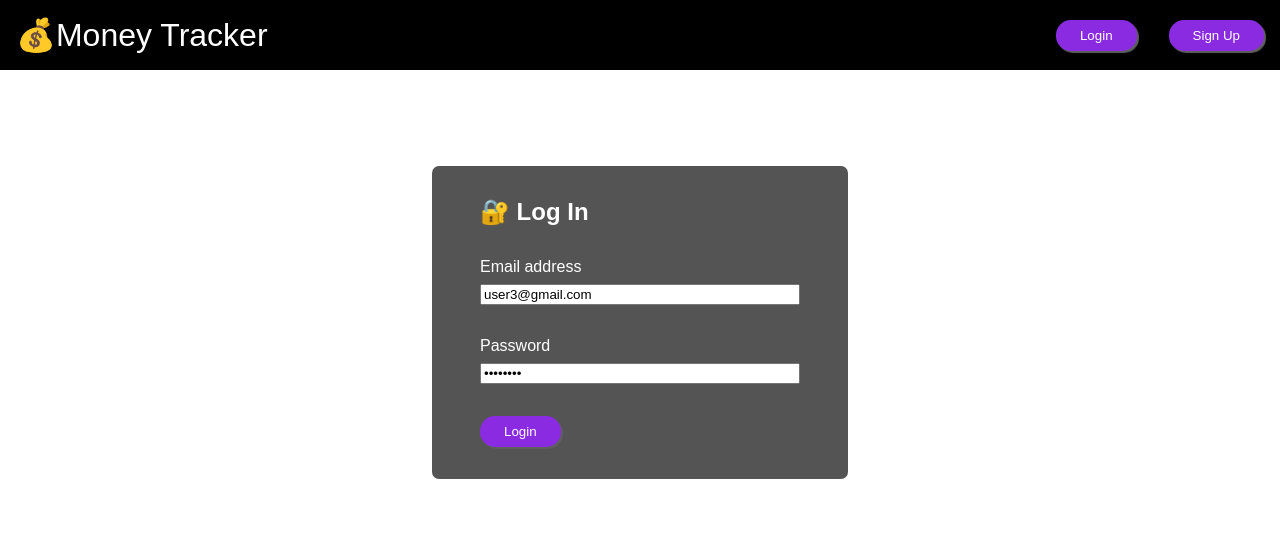
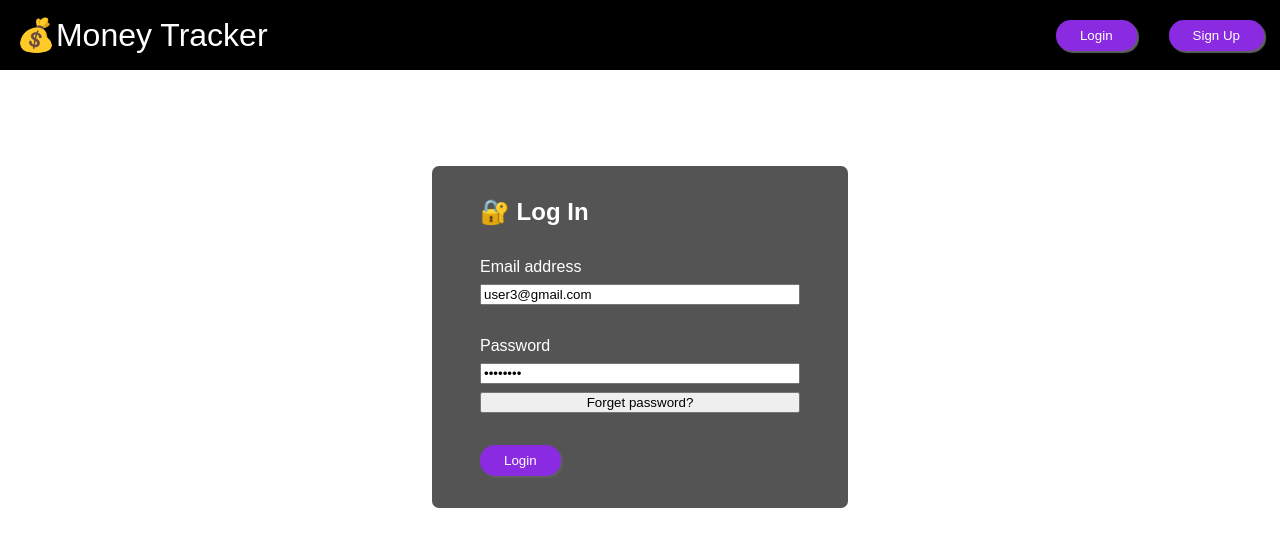
Before and after one commit to Janisgee/budget-project, a React (Create React App) app in the folder client/: page /login in a window 1280 px wide. Shown: the top 546 px of the page. Built offline with nearby package versions, Linux system fonts and the light colour scheme.

Commit message:
Create btn for user to reset password

```diff
--- a/client/src/components/Login.jsx
+++ b/client/src/components/Login.jsx
@@ -1,8 +1,11 @@
 import { useRef } from 'react';
+
 import './css/form.css';
 import { doLogin } from '../js/api-service';
 import { showAlert } from '../js/alerts';
 import { useNavigate } from 'react-router-dom';
+
+import Forgetpassword from './Forgetpassword';
 
 export default function Login() {
   const formRef = useRef();
@@ -27,6 +30,12 @@ export default function Login() {
     } catch (err) {
       formRef.current.reset();
     }
+  }
+
+  function handleOpenModal(e) {
+    e.preventDefault();
+    const modalElement = document.getElementById('forgetPassword');
+    modalElement.classList.remove('displayNone');
   }
 
   return (
@@ -56,12 +65,22 @@ export default function Login() {
             value="pass1234"
             onChange={(e) => e.target.value}
           />
+          <button
+            className="forgetPasswordbtn"
+            type="button"
+            onClick={handleOpenModal}
+          >
+            Forget password?
+          </button>
         </div>
 
         <div>
-          <button className="btn">Login</button>
+          <button className="btn" type="submit">
+            Login
+          </button>
         </div>
       </form>
+      <Forgetpassword />
     </div>
   );
 }
```
